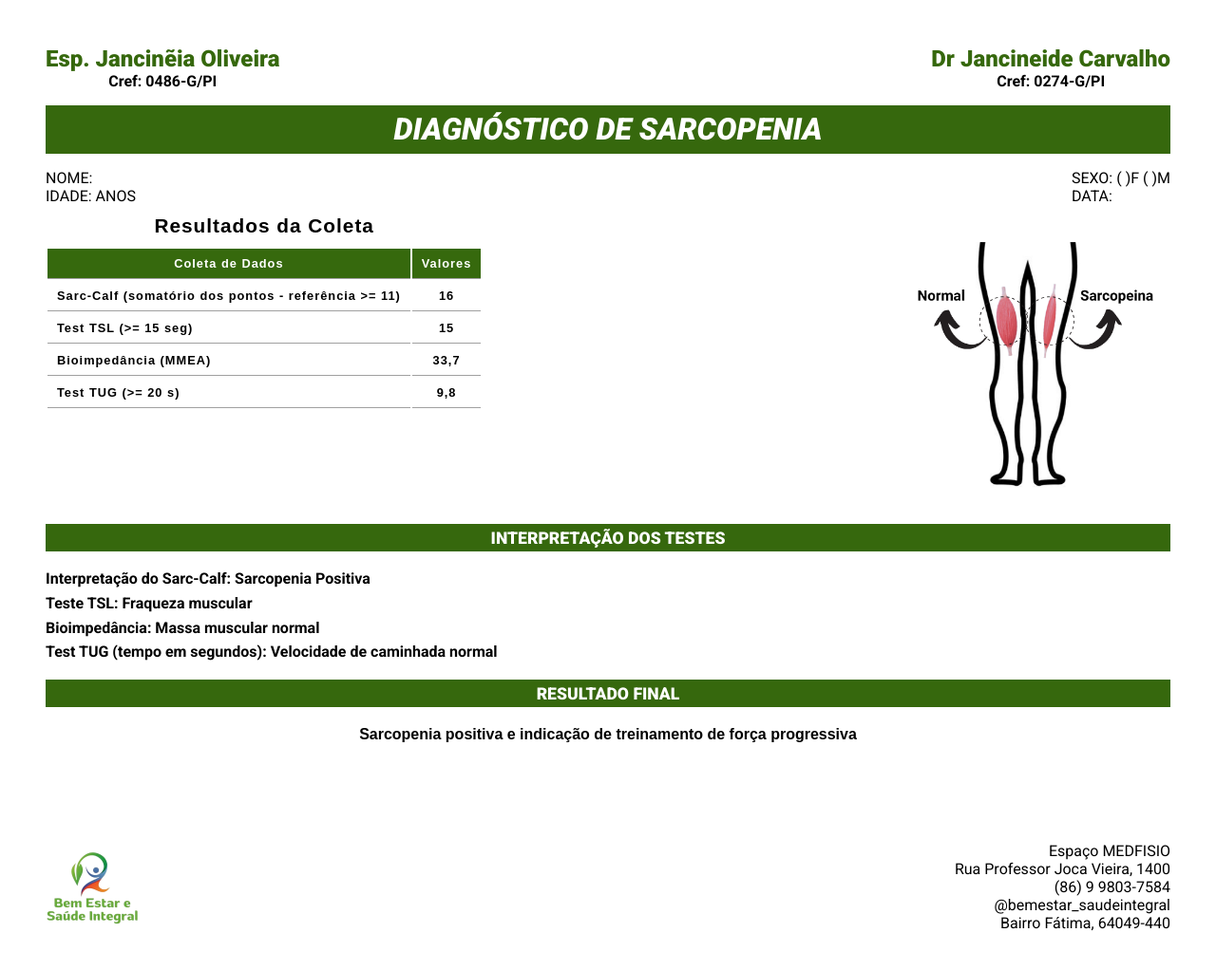
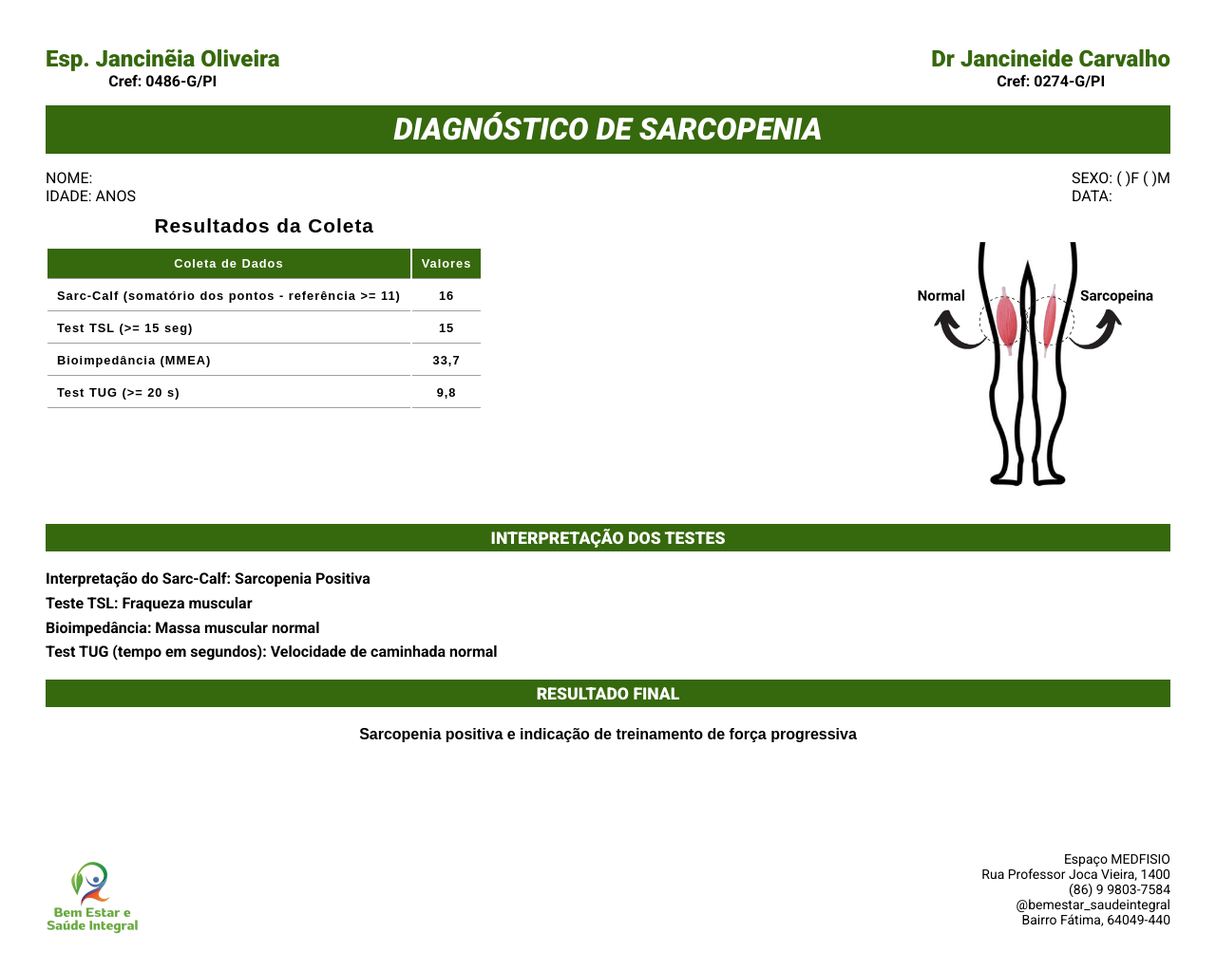
Before and after one commit to migasgg/Sacorpenia, a website: page print.html in a window 1280 px wide. Shown: the whole page at 95% size. Drawn offline with Linux system fonts and the light colour scheme.

Commit message:
Update printStyle.css

```diff
--- a/printStyle.css
+++ b/printStyle.css
@@ -111,7 +111,7 @@ th {
 footer {
   display: flex;
   justify-content: space-between;
-  margin-top: 100px;
+  margin-top: 110px;
 }
 
 footer img {
@@ -120,6 +120,7 @@ footer img {
 
 .loc p {
   text-align: right;
+  font-size: 14px;
 }
 
 #input {
```
